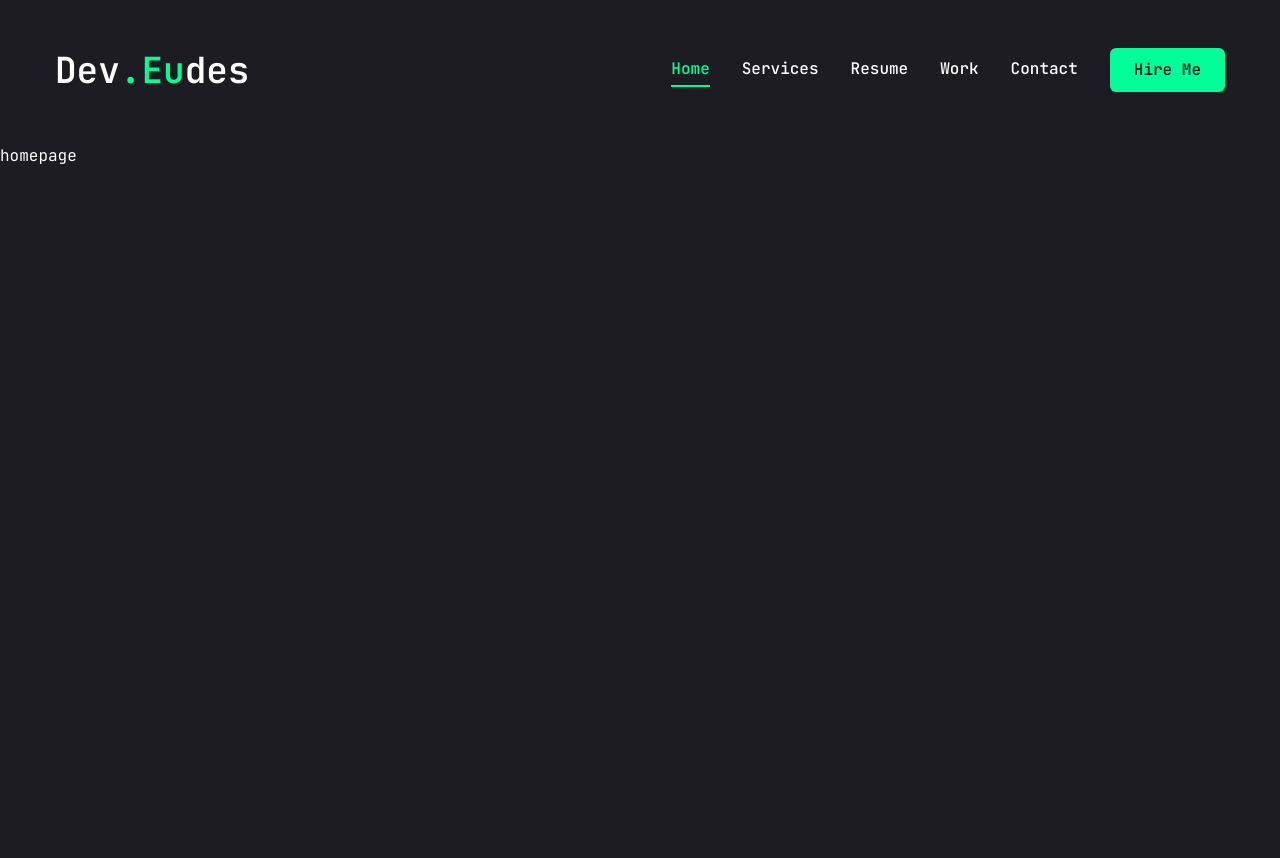
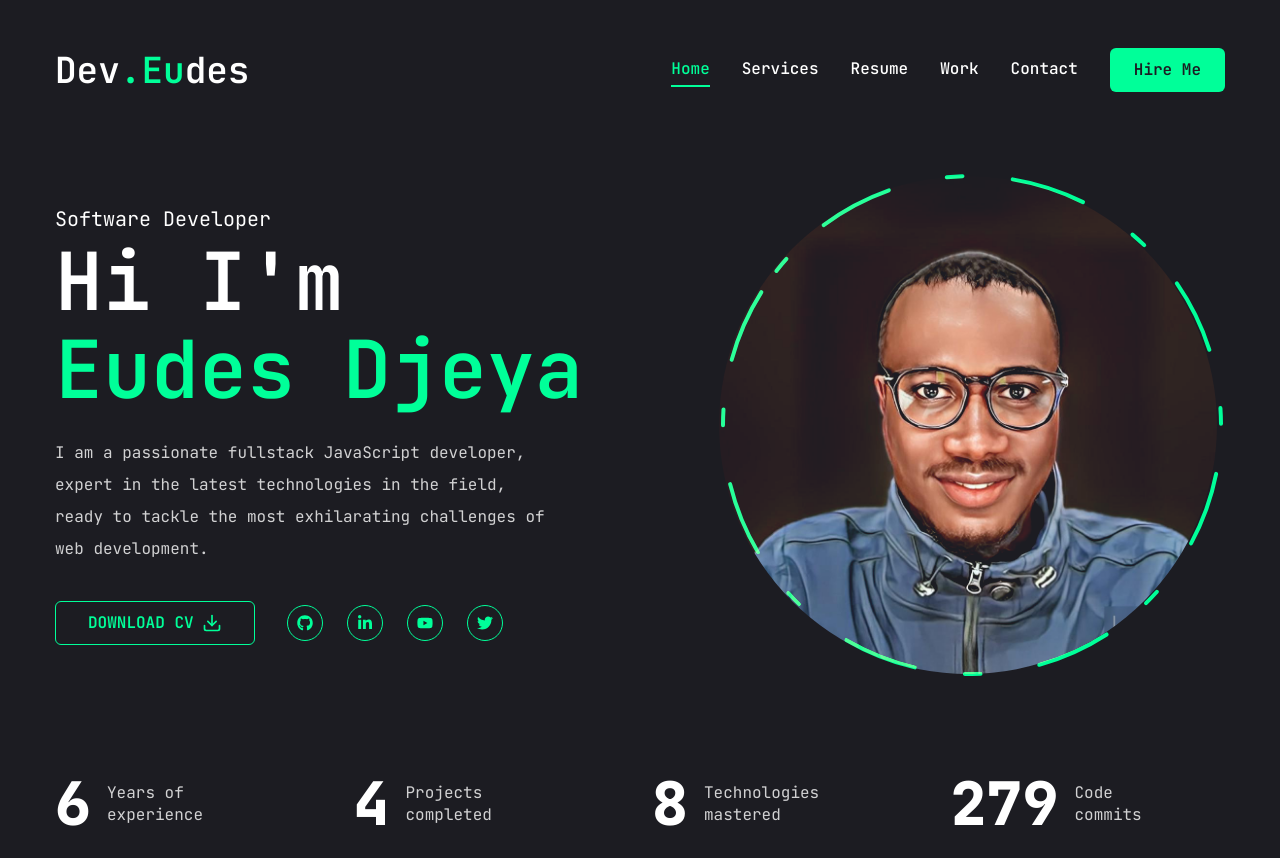
Before and after one commit to KonJud/portfolio_1.0, a Next.js app: page / in a window 1280 px wide. Before the commit the page ends 800 px from the top, so only its background shows below. Built offline with nearby package versions, Linux system fonts and the light colour scheme.

Commit message:
home page

```diff
--- a/app/globals.css
+++ b/app/globals.css
@@ -6,4 +6,13 @@
     body {
         @apply font-primary bg-primary text-white leading-loose
     }
+    .h1 {
+        @apply text-[48px] xl:text-[80px] leading-[1.1] font-semibold
+    }
+    .h2 {
+        @apply text-[36px] xl:text-[48px] leading-[1.1] font-semibold
+    }
+    .h3 {
+        @apply text-[20px] xl:text-[24px] leading-[1.1] font-semibold
+    }
 }
--- a/app/page.jsx
+++ b/app/page.jsx
@@ -1,7 +1,56 @@
-import Image from "next/image";
+import React from 'react'
+import { Button } from "@/components/ui/button"
+import { FiDownload } from "react-icons/fi";
 
-export default function Home() {
+// Components
+import Socials from "@/components/Social";
+import Photo from "@/components/Photo";
+import Stats from "@/components/Stats";
+
+const Home = () => {
   return (
-      <main>homepage</main>
-  );
+      <section className={"w-full"}>
+        <div className={"container mx-auto h-full"}>
+            <div className={"flex flex-col xl:flex-row items-center justify-between xl:pt-8 xl:pb-24"}>
+
+                {/* text */}
+                <div className={"text-center xl:text-left order-2 xl:order-none"}>
+                    <span className={"text-xl"}>Software Developer</span>
+                    <h1 className={"h1 mb-6"}>
+                        Hi I'm <br/> <span className={"text-accent"}>Eudes Djeya</span>
+                    </h1>
+                    <p className={"max-w-[500px] mb-9 text-white/80"}>
+                        I am a passionate fullstack JavaScript developer, expert in the latest technologies in the field, ready to tackle the most exhilarating challenges of web development.
+                    </p>
+
+                    {/* btn and socials */}
+                    <div className={"flex flex-col xl:flex-row items-center gap-8"}>
+                        <Button
+                            variant={"outline"}
+                            size={"lg"}
+                            className={"uppercase flex items-center gap-2"}
+                        >
+                            <span>Download CV</span>
+                            <FiDownload className={"text-xl"}/>
+                        </Button>
+                        <div className={"mb-8 xl:mb-0"}>
+                            <Socials
+                                containerStyles={"flex gap-6"}
+                                iconStyles={"w-9 h-9 border border-accent rounded-full flex justify-center items-center text-accent text-base hover:bg-accent hover:text-primary hover:transition-all duration-500"}
+                            />
+                        </div>
+                    </div>
+                </div>
+
+                {/* photo */}
+                <div className={"order-1 xl:order-none mb-8 xl:mb-0"}>
+                    <Photo />
+                </div>
+            </div>
+        </div>
+          <Stats/>
+      </section>
+  )
 }
+
+export default Home
--- /dev/null
+++ b/components/Photo.jsx
@@ -0,0 +1,70 @@
+"use client"
+
+import React from "react"
+import { motion } from "framer-motion"
+import Image from "next/image"
+
+const Photo = () => {
+    return (
+        <div className={"w-full h-full relative"}>
+            <motion.div
+                initial={{ opacity: 0 }}
+                animate={{
+                    opacity: 1,
+                    transition: { delay: 0.5, duration: 0.5, ease: "easeIn"}
+                }}
+            >
+                {/* image */}
+                <motion.div
+                    initial={{ opacity: 0 }}
+                    animate={{
+                        opacity: 1,
+                        transition: { delay: 1, duration: 0.5, ease: "easeInOut"}
+                    }}
+                    className={"w-[298px] h-[298px] xl:w-[498px] xl:h-[498px] mix-blend-lighten absolute xl:top-1"}
+                >
+
+                    <Image
+                        src={"/jeanEudes.jpg"}
+                        alt={"Eudes Djeya"}
+                        priority
+                        quality={100}
+                        fill
+                        className={"object-cover rounded-full"}
+                    />
+
+                </motion.div>
+
+                {/* circle */}
+                <motion.svg
+                    className={"w-[300px] xl:w-[506px] h-[300px] xl:h-[506px]"}
+                    fill={"transparent"}
+                    viewBox={"0 0 506 506"}
+                    xmlns={"http://www.w3.org/2000/svg"}
+                >
+                    <motion.circle
+                        cx={"253"}
+                        cy={"253"}
+                        r={"249"}
+                        stroke={"#00ff99"}
+                        strokeWidth={"4"}
+                        strokeLinecap={"round"}
+                        strokeLineJoin={"round"}
+                        initial={{ strokeDasharray: "24 10 0 0" }}
+                        animate={{
+                            strokeDasharray: ["15 120 25 25", "16 25 92 72", "4 250 22 22"],
+                            rotate: [120, 360],
+                        }}
+                        transition={{
+                            duration: 20,
+                            repeat: Infinity,
+                            repeatType: "reverse",
+                        }}
+                    />
+                </motion.svg>
+            </motion.div>
+        </div>
+    )
+}
+
+export default Photo
--- /dev/null
+++ b/components/Social.jsx
@@ -0,0 +1,36 @@
+import React from "react"
+import Link from "next/link"
+
+import {
+    FaGithub,
+    FaLinkedinIn,
+    FaTwitter,
+    FaYoutube,
+} from "react-icons/fa"
+
+const socials = [
+    {icon: <FaGithub />, link: ""},
+    {icon: <FaLinkedinIn />, link: ""},
+    {icon: <FaYoutube />, link: ""},
+    {icon: <FaTwitter />, link: ""}
+]
+
+const Socials = ({containerStyles, iconStyles}) => {
+    return (
+        <div className={containerStyles}>
+            {socials.map((item, index) => {
+                return (
+                    <Link
+                        key={index}
+                        href={item.link}
+                        className={iconStyles}
+                    >
+                        {item.icon}
+                    </Link>
+                )
+            })}
+        </div>
+    )
+}
+
+export default Socials
--- /dev/null
+++ b/components/Stats.jsx
@@ -0,0 +1,43 @@
+"use client"
+
+import CountUp from "react-countup"
+
+const stats = [
+    {num: 6, text: "Years of experience"},
+    {num: 4, text: "Projects completed"},
+    {num: 8, text: "Technologies mastered"},
+    {num: 281, text: "Code commits"},
+]
+
+const Stats = () => {
+    return(
+        <section className={"pt-4 pb-12 xl:pt-0 xl:pb-0 xl:mb-6"}>
+            <div className={"container mx-auto"}>
+                <div className={"flex flex-wrap gap-6 max-w-[80vw] mx-auto xl:max-w-none"}>
+                    {stats.map((item, index) => {
+                        return(
+                            <div
+                                key={index}
+                                className={"flex-1 flex gap-4 items-center justify-center xl:justify-start"}
+                            >
+                                <CountUp
+                                    end={item.num}
+                                    duration={5}
+                                    delay={2}
+                                    className={"text-4xl xl:text-6xl font-extrabold"}
+                                />
+                                <p
+                                    className={`${
+                                        item.text.length < 15 ? "max-w-[100px]" : "max-w-[150px]"
+                                    } leading-snug text-white/80`}
+                                >{item.text}</p>
+                            </div>
+                        )
+                    })}
+                </div>
+            </div>
+        </section>
+    )
+}
+
+export default Stats
--- a/package.json
+++ b/package.json
@@ -21,6 +21,7 @@
     "lucide-react": "^0.379.0",
     "next": "14.2.3",
     "react": "^18",
+    "react-countup": "^6.5.3",
     "react-dom": "^18",
     "react-icons": "^5.2.1",
     "tailwind-merge": "^2.3.0",
```
Also changed, not shown: public/jeanEudes.jpg (added), 1 other file (tests, documents, lock files or other folders).
